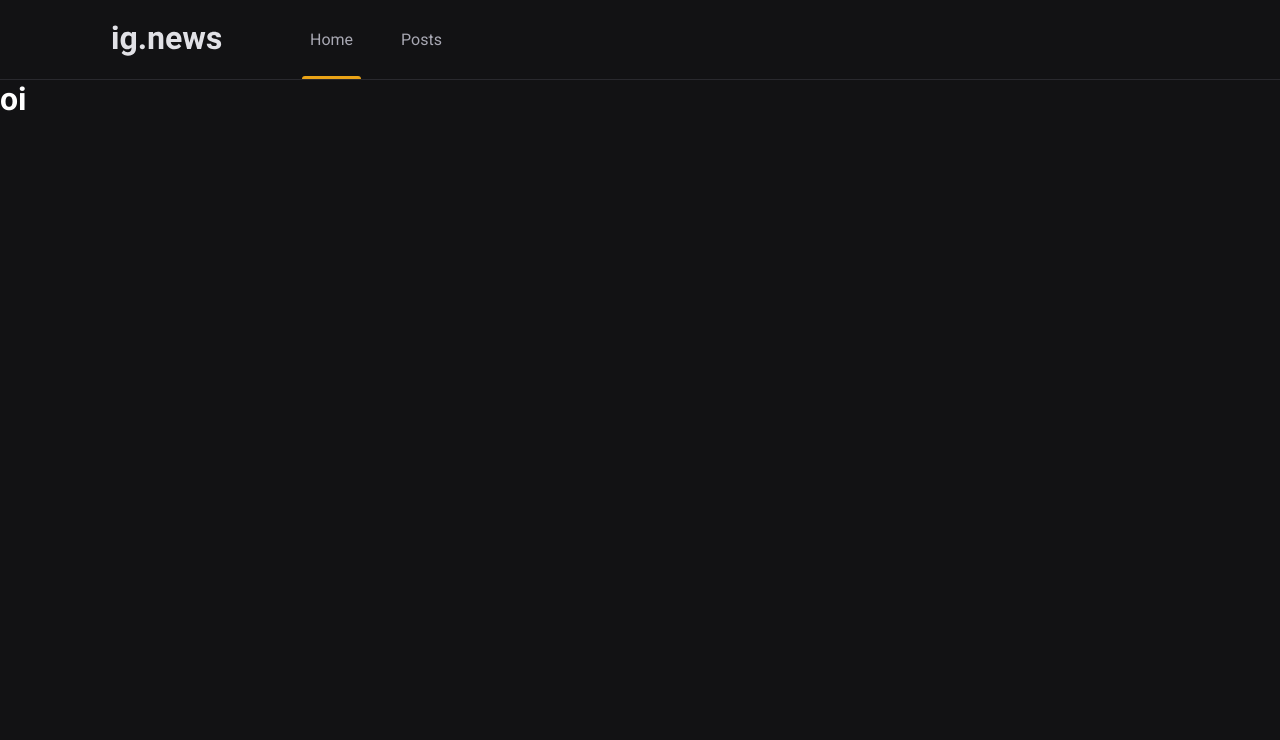
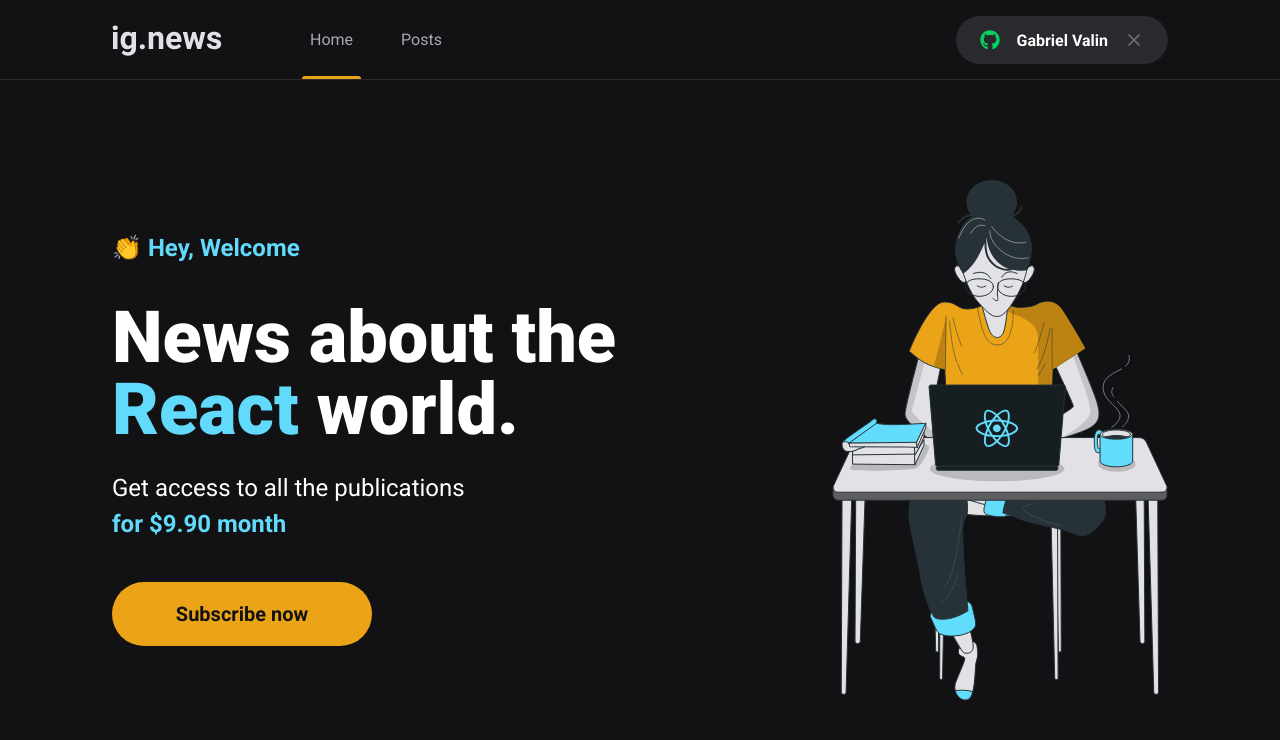
Before and after one commit to Gabriel-Valin/ignews, a Next.js app: page / in a window 1280 px wide. Shown: the top 740 px of the page. Built offline with nearby package versions, Linux system fonts and the light colour scheme.

Commit message:
feat: finish layout

```diff
--- a/package.json
+++ b/package.json
@@ -11,6 +11,7 @@
     "next": "12.0.7",
     "react": "17.0.2",
     "react-dom": "17.0.2",
+    "react-icons": "^4.3.1",
     "sass": "^1.45.1"
   },
   "devDependencies": {
--- /dev/null
+++ b/pages/home.module.scss
@@ -0,0 +1,45 @@
+.contentContainer {
+    max-width: 1120px;
+    margin: 0 auto;
+    padding: 0 2rem;
+    height: calc(100vh - 5rem);
+
+    display: flex;
+    align-items: center;
+    justify-content: space-between;
+}
+
+.hero {
+    max-width: 600px;
+
+    > span {
+        font-size: 1.5rem;
+        font-weight: bold;
+    }
+
+    h1 {
+        font-size: 4.5rem;
+        line-height: 4.5rem;
+        font-weight: 900;
+        margin-top: 2.5rem;
+    }
+
+    span {
+        color: var(--cyan-500)
+    }
+
+    p {
+        font-size: 1.5rem;
+        line-height: 2.25rem;
+        margin-top: 1.5rem;
+
+        span {
+            color: var(--cyan-500);
+            font-weight: bold;
+        }
+    }
+
+    button {
+        margin-top: 2.5rem;
+    }
+}
--- a/pages/index.tsx
+++ b/pages/index.tsx
@@ -1,13 +1,30 @@
+/* eslint-disable @next/next/no-img-element */
 import type { NextPage } from 'next'
 import Head from 'next/head'
+import { SubscribeButton } from '../src/components/SubscribeButton'
+import styles from './home.module.scss'
 
 const Home: NextPage = () => {
   return (
     <>
       <Head>
-        <title>Início | ig.news</title>
+        <title>Home | ig.news</title>
       </Head>
-      <h1><span>oi</span></h1>
+
+      <main className={styles.contentContainer}>
+        <section className={styles.hero}>
+          <span>👏 Hey, Welcome</span>
+          <h1>News about the <span>React</span> world.</h1>
+          <p>
+            Get access to all the publications <br />
+            <span>for $9.90 month</span>
+          </p>
+          <SubscribeButton />
+        </section>
+
+        <img src="/images/avatar.svg" alt="Girl Coding" />
+      </main>
+
     </>
   )
 }
--- a/src/components/Header/index.tsx
+++ b/src/components/Header/index.tsx
@@ -1,5 +1,6 @@
 /* eslint-disable @next/next/no-img-element */
 
+import { SigninButton } from '../SIgninButton'
 import styles from './styles.module.scss'
 
 export const Header = () => {
@@ -11,6 +12,7 @@ export const Header = () => {
                     <a className={styles.active} href="">Home</a>
                     <a href="">Posts</a>
                 </nav>
+                <SigninButton />
             </div>
         </header>
     )
--- a/src/components/Header/styles.module.scss
+++ b/src/components/Header/styles.module.scss
@@ -47,4 +47,8 @@
             }
         }
     }
+
+    button {
+        margin-left: auto;
+    }
 }
--- /dev/null
+++ b/src/components/SIgninButton/index.tsx
@@ -0,0 +1,26 @@
+import { FaGithub } from 'react-icons/fa'
+import { FiX } from 'react-icons/fi'
+import styles from './styles.module.scss'
+
+export const SigninButton = () => {
+    const isUserLoggedIn = true
+
+    return isUserLoggedIn ? (
+        <button
+        type='button'
+        className={styles.signInButton}
+        >
+            <FaGithub color='#04d361'/>
+            Gabriel Valin
+            <FiX color="#737380" className={styles.closeIcon}/>
+        </button>
+    ) : (
+        <button
+        type='button'
+        className={styles.signInButton}
+        >
+            <FaGithub color='#eba417'/>
+            Sign in with Github
+        </button>
+    )
+}
--- /dev/null
+++ b/src/components/SIgninButton/styles.module.scss
@@ -0,0 +1,33 @@
+.signInButton {
+    height: 3rem;
+    border-radius: 3rem;
+    background: var(--gray-800);
+    border: 0;
+    padding: 0 1.5rem;
+
+    display: flex;
+    align-items: center;
+    justify-content: center;
+    color: var(--white);
+    font-weight: bold;
+
+
+    svg {
+        width: 20px;
+        height: 20px;
+    }
+
+    svg:first-child {
+        margin-right: 1rem;
+    }
+
+    transition: filter 0.2s;
+
+    &:hover {
+        filter: brightness(0.8);
+    }
+
+    svg.closeIcon {
+        margin-left: 1rem;
+    }
+}
--- /dev/null
+++ b/src/components/SubscribeButton/index.tsx
@@ -0,0 +1,12 @@
+import styles from './styles.module.scss'
+
+export const SubscribeButton = () => {
+    return (
+        <button
+            type='button'
+            className={styles.subscribeButton}
+        >
+            Subscribe now
+        </button>
+    )
+}
--- /dev/null
+++ b/src/components/SubscribeButton/styles.module.scss
@@ -0,0 +1,20 @@
+.subscribeButton {
+    height: 4rem;
+    width: 260px;
+    border: 0;
+    border-radius: 2rem;
+    background: var(--yellow-500);
+    color: var(--gray-900);
+    font-size: 1.25rem;
+    font-weight: bold;
+
+    display: flex;
+    align-items: center;
+    justify-content: center;
+
+    transition: filter 0.2s;
+
+    &:hover {
+        filter: brightness(0.8);
+    }
+}
```
Also changed, not shown: 2 other files (tests, documents, lock files or other folders).
